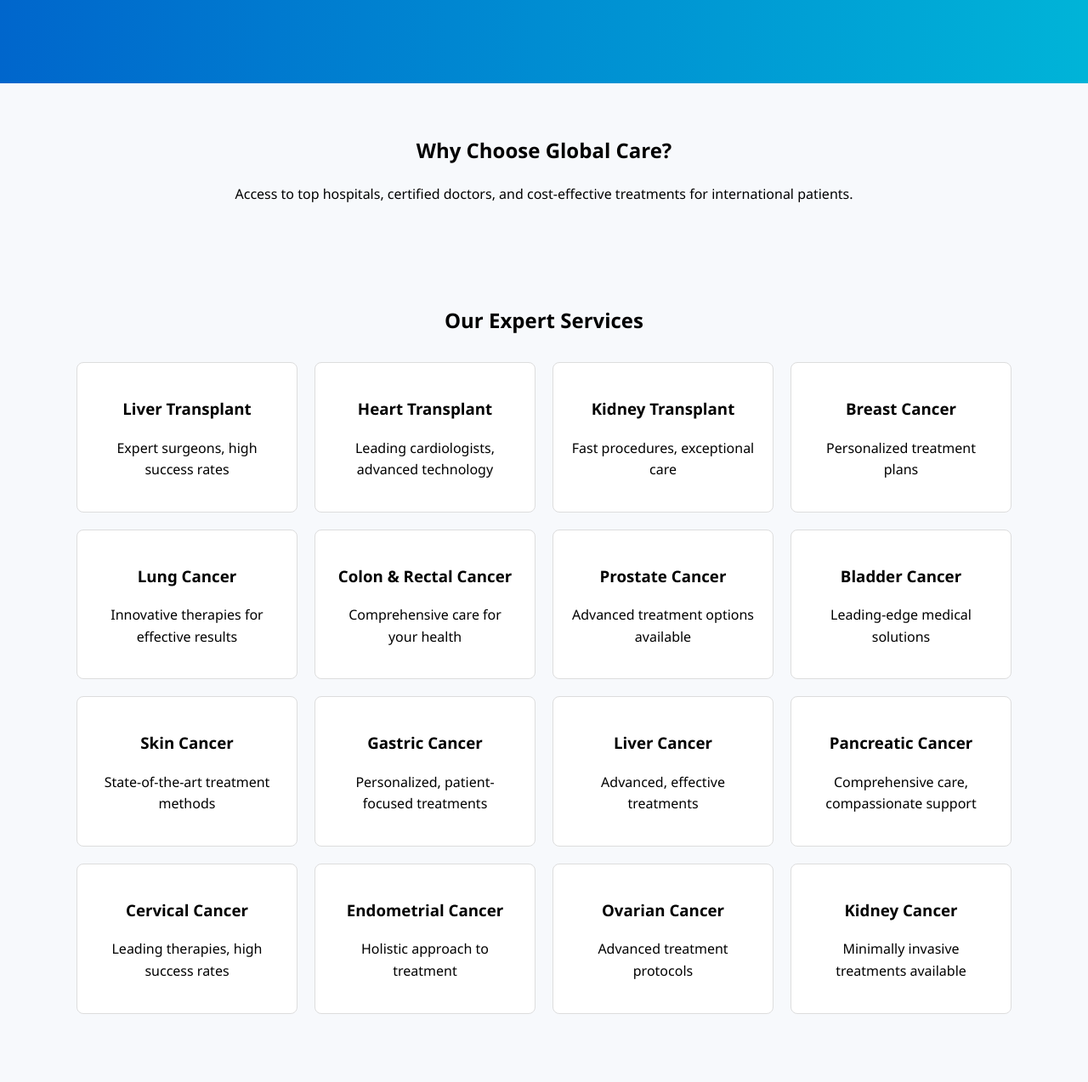
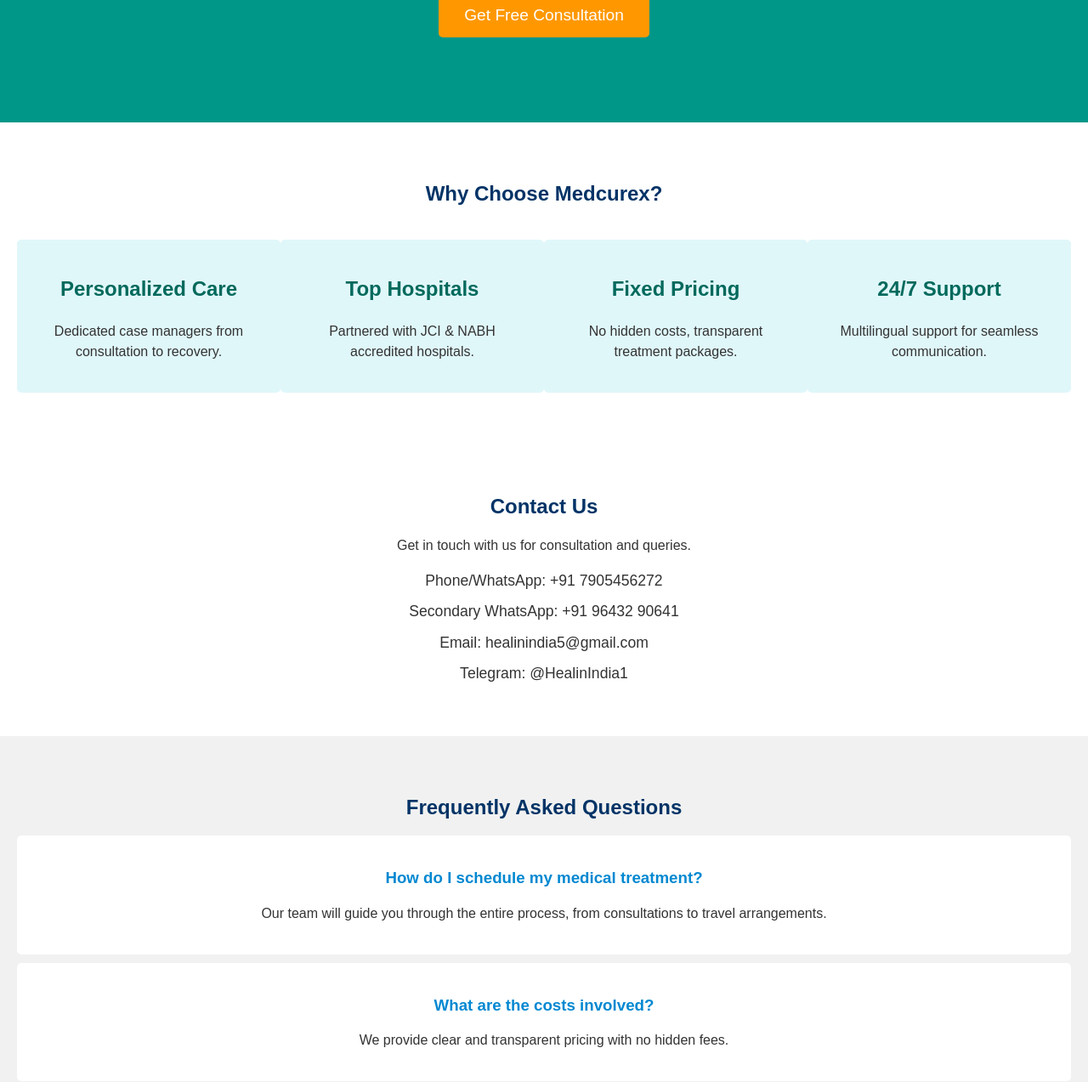
Before and after one commit to healinindia/Healinindia-preview-, a plain HTML site: page index.html in a window 1280 px wide. Shown: the part 303-1576 px from the top of the page at 85% size. Drawn offline with Linux system fonts and the light colour scheme.

Commit message:
Add files via upload

```diff
--- a/index.html
+++ b/index.html
@@ -1,119 +1,72 @@
 <!DOCTYPE html>
 <html lang="en">
 <head>
-    <meta charset="UTF-8" />
-    <meta name="viewport" content="width=device-width, initial-scale=1.0" />
-    <title>Global Care | Trusted Medical Tourism</title>
-    <meta name="description" content="Global Care - Trusted Medical Tourism for Organ Transplants and Cancer Treatments in India">
-    <link rel="stylesheet" href="styles.css" />
+    <meta charset="UTF-8">
+    <meta name="viewport" content="width=device-width, initial-scale=1.0">
+    <title>Medcurex - Medical Tourism</title>
+    <link rel="stylesheet" href="styles.css">
 </head>
 <body>
+    <!-- Hero Section -->
     <header class="hero">
-        <div class="hero-text">
-            <h1>Global Care</h1>
-            <p>Your Journey to Health Begins Here</p>
-            <a href="https://wa.me/917905456272" class="btn">Chat with us on WhatsApp</a>
+        <div class="hero-content">
+            <h1>World-Class Medical Care in India</h1>
+            <p>Liver, Kidney, Heart Transplants & Advanced Treatments</p>
+            <a href="#contact" class="cta-button">Get Free Consultation</a>
         </div>
     </header>
 
-    <section class="intro">
-        <h2>Why Choose Global Care?</h2>
-        <p>Access to top hospitals, certified doctors, and cost-effective treatments for international patients.</p>
-    </section>
-
-    <section class="treatments">
-        <h2>Our Expert Services</h2>
-        <div class="grid">
-            <div class="card">
-                <h3>Liver Transplant</h3>
-                <p>Expert surgeons, high success rates</p>
+    <!-- Features Section -->
+    <section class="features">
+        <h2>Why Choose Medcurex?</h2>
+        <div class="feature-list">
+            <div class="feature">
+                <h3>Personalized Care</h3>
+                <p>Dedicated case managers from consultation to recovery.</p>
             </div>
-            <div class="card">
-                <h3>Heart Transplant</h3>
-                <p>Leading cardiologists, advanced technology</p>
+            <div class="feature">
+                <h3>Top Hospitals</h3>
+                <p>Partnered with JCI & NABH accredited hospitals.</p>
             </div>
-            <div class="card">
-                <h3>Kidney Transplant</h3>
-                <p>Fast procedures, exceptional care</p>
+            <div class="feature">
+                <h3>Fixed Pricing</h3>
+                <p>No hidden costs, transparent treatment packages.</p>
             </div>
-            <div class="card">
-                <h3>Breast Cancer</h3>
-                <p>Personalized treatment plans</p>
-            </div>
-            <div class="card">
-                <h3>Lung Cancer</h3>
-                <p>Innovative therapies for effective results</p>
-            </div>
-            <div class="card">
-                <h3>Colon & Rectal Cancer</h3>
-                <p>Comprehensive care for your health</p>
-            </div>
-            <div class="card">
-                <h3>Prostate Cancer</h3>
-                <p>Advanced treatment options available</p>
-            </div>
-            <div class="card">
-                <h3>Bladder Cancer</h3>
-                <p>Leading-edge medical solutions</p>
-            </div>
-            <div class="card">
-                <h3>Skin Cancer</h3>
-                <p>State-of-the-art treatment methods</p>
-            </div>
-            <div class="card">
-                <h3>Gastric Cancer</h3>
-                <p>Personalized, patient-focused treatments</p>
-            </div>
-            <div class="card">
-                <h3>Liver Cancer</h3>
-                <p>Advanced, effective treatments</p>
-            </div>
-            <div class="card">
-                <h3>Pancreatic Cancer</h3>
-                <p>Comprehensive care, compassionate support</p>
-            </div>
-            <div class="card">
-                <h3>Cervical Cancer</h3>
-                <p>Leading therapies, high success rates</p>
-            </div>
-            <div class="card">
-                <h3>Endometrial Cancer</h3>
-                <p>Holistic approach to treatment</p>
-            </div>
-            <div class="card">
-                <h3>Ovarian Cancer</h3>
-                <p>Advanced treatment protocols</p>
-            </div>
-            <div class="card">
-                <h3>Kidney Cancer</h3>
-                <p>Minimally invasive treatments available</p>
+            <div class="feature">
+                <h3>24/7 Support</h3>
+                <p>Multilingual support for seamless communication.</p>
             </div>
         </div>
     </section>
 
-    <section class="testimonials">
-        <h2>What Our Patients Say</h2>
-        <div class="carousel">
-            <div class="testimonial">
-                <p>"Global Care provided exceptional support for my treatment. I feel like I am in the best hands!"</p>
-                <p>- Patient 1</p>
-            </div>
-            <div class="testimonial">
-                <p>"The doctors and team are highly professional and the treatment was world-class!"</p>
-                <p>- Patient 2</p>
-            </div>
+    <!-- Contact Section -->
+    <section id="contact" class="contact">
+        <h2>Contact Us</h2>
+        <p>Get in touch with us for consultation and queries.</p>
+        <div class="contact-info">
+            <p>Phone/WhatsApp: +91 7905456272</p>
+            <p>Secondary WhatsApp: +91 96432 90641</p>
+            <p>Email: healinindia5@gmail.com</p>
+            <p>Telegram: @HealinIndia1</p>
         </div>
     </section>
 
-    <section class="contact">
-        <h2>Contact Us</h2>
-        <p>WhatsApp: <a href="https://wa.me/917905456272">+91 7905456272</a></p>
-        <p>Telegram: <a href="https://t.me/HealinIndia1">@HealinIndia1</a></p>
-        <p>Facebook: <a href="https://www.facebook.com/share/19MHXbJLnp/">Global Care Facebook</a></p>
+    <!-- FAQ Section -->
+    <section class="faq">
+        <h2>Frequently Asked Questions</h2>
+        <div class="faq-item">
+            <h3>How do I schedule my medical treatment?</h3>
+            <p>Our team will guide you through the entire process, from consultations to travel arrangements.</p>
+        </div>
+        <div class="faq-item">
+            <h3>What are the costs involved?</h3>
+            <p>We provide clear and transparent pricing with no hidden fees.</p>
+        </div>
     </section>
 
+    <!-- Footer -->
     <footer>
-        <p>&copy; 2024 Global Care. All Rights Reserved.</p>
+        <p>© 2025 Medcurex. All Rights Reserved.</p>
     </footer>
 </body>
 </html>
--- a/styles.css
+++ b/styles.css
@@ -1,68 +1,114 @@
 
+/* Global Styles */
 body {
+    font-family: Arial, sans-serif;
     margin: 0;
-    font-family: 'Segoe UI', Tahoma, Geneva, Verdana, sans-serif;
-    line-height: 1.6;
-    background: #f7f9fc;
+    padding: 0;
+    box-sizing: border-box;
+    background-color: #f4f4f9;
+    color: #333;
 }
+
+h1, h2, h3 {
+    color: #003366;
+}
+
+p {
+    font-size: 1rem;
+    line-height: 1.5;
+}
+
+a {
+    text-decoration: none;
+}
+
+/* Hero Section */
 .hero {
-    background: linear-gradient(to right, #0066cc, #00b4d8);
+    background-color: #009688;
     color: white;
+    text-align: center;
     padding: 100px 20px;
+}
+
+.hero-content h1 {
+    font-size: 3rem;
+}
+
+.hero-content p {
+    font-size: 1.5rem;
+    margin: 20px 0;
+}
+
+.cta-button {
+    background-color: #ff9800;
+    color: white;
+    padding: 15px 30px;
+    font-size: 1.2rem;
+    border-radius: 5px;
+    margin-top: 20px;
+    display: inline-block;
+}
+
+/* Features Section */
+.features {
+    padding: 50px 20px;
+    text-align: center;
+    background-color: #fff;
+}
+
+.feature-list {
+    display: flex;
+    justify-content: space-around;
+    margin-top: 40px;
+}
+
+.feature {
+    width: 22%;
+    background-color: #e0f7fa;
+    padding: 20px;
+    border-radius: 5px;
     text-align: center;
 }
-.hero .btn {
-    display: inline-block;
-    margin-top: 20px;
-    background: white;
-    color: #0066cc;
-    padding: 10px 20px;
-    text-decoration: none;
-    border-radius: 6px;
+
+.feature h3 {
+    color: #00695c;
+    font-size: 1.5rem;
 }
-.intro, .treatments, .contact, .testimonials {
-    padding: 40px 20px;
-    max-width: 1100px;
-    margin: auto;
+
+/* Contact Section */
+.contact {
+    padding: 50px 20px;
+    background-color: #fff;
     text-align: center;
 }
-.grid {
-    display: grid;
-    grid-template-columns: repeat(auto-fill, minmax(250px, 1fr));
-    gap: 20px;
-    margin-top: 30px;
+
+.contact-info p {
+    font-size: 1.1rem;
+    margin: 10px 0;
 }
-.card {
-    background: white;
-    border: 1px solid #ddd;
+
+/* FAQ Section */
+.faq {
+    padding: 50px 20px;
+    background-color: #f1f1f1;
+    text-align: center;
+}
+
+.faq-item {
+    background-color: #fff;
     padding: 20px;
-    border-radius: 8px;
-    transition: 0.3s ease;
-    cursor: pointer;
+    margin: 10px 0;
+    border-radius: 5px;
 }
-.card:hover {
-    box-shadow: 0 4px 8px rgba(0,0,0,0.1);
+
+.faq-item h3 {
+    color: #0288d1;
 }
-.testimonials {
-    margin-top: 40px;
+
+/* Footer */
+footer {
+    background-color: #003366;
+    color: white;
+    text-align: center;
+    padding: 20px 0;
 }
-.carousel {
-    display: flex;
-    justify-content: space-between;
-}
-.testimonial {
-    background: white;
-    border: 1px solid #ddd;
-    padding: 20px;
-    border-radius: 8px;
-    width: 48%;
-}
-footer {
-    text-align: center;
-    padding: 20px;
-    background: #eee;
-}
-a {
-    color: #0077cc;
-    text-decoration: none;
-}
```
